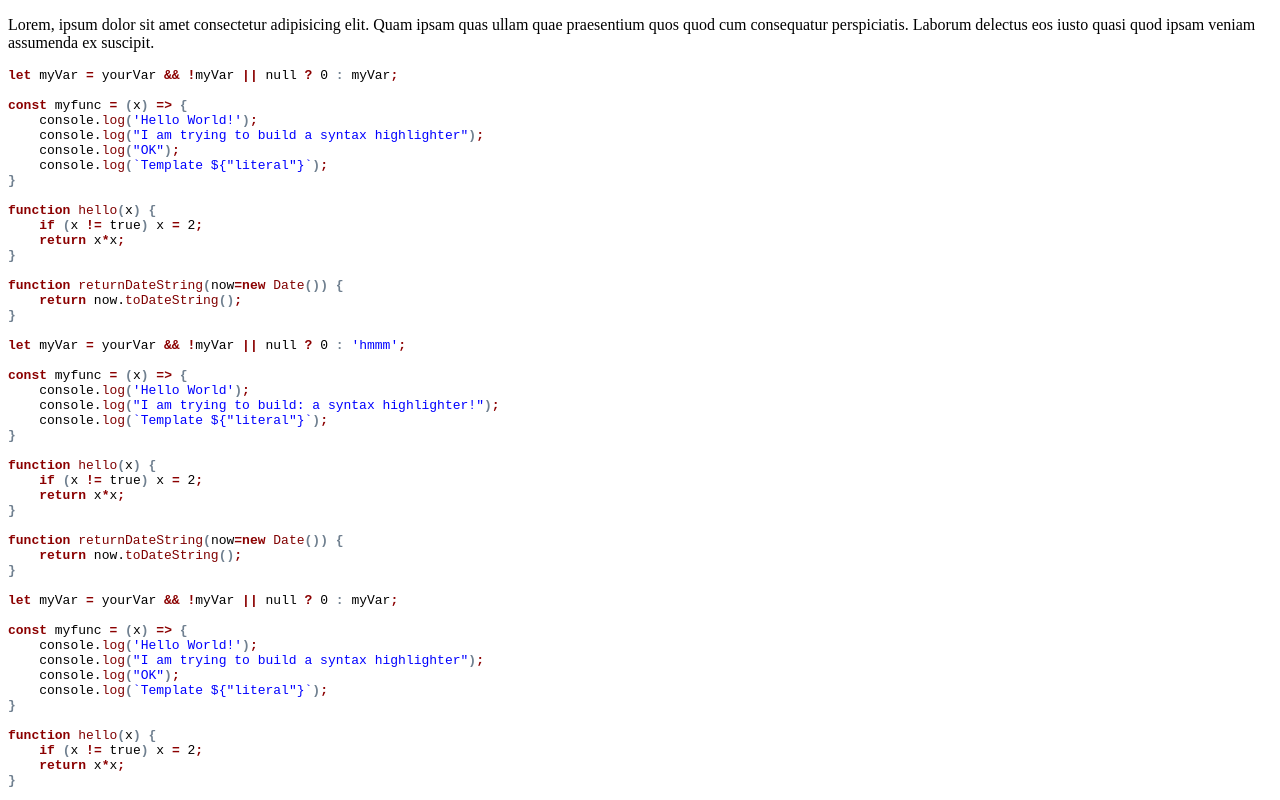
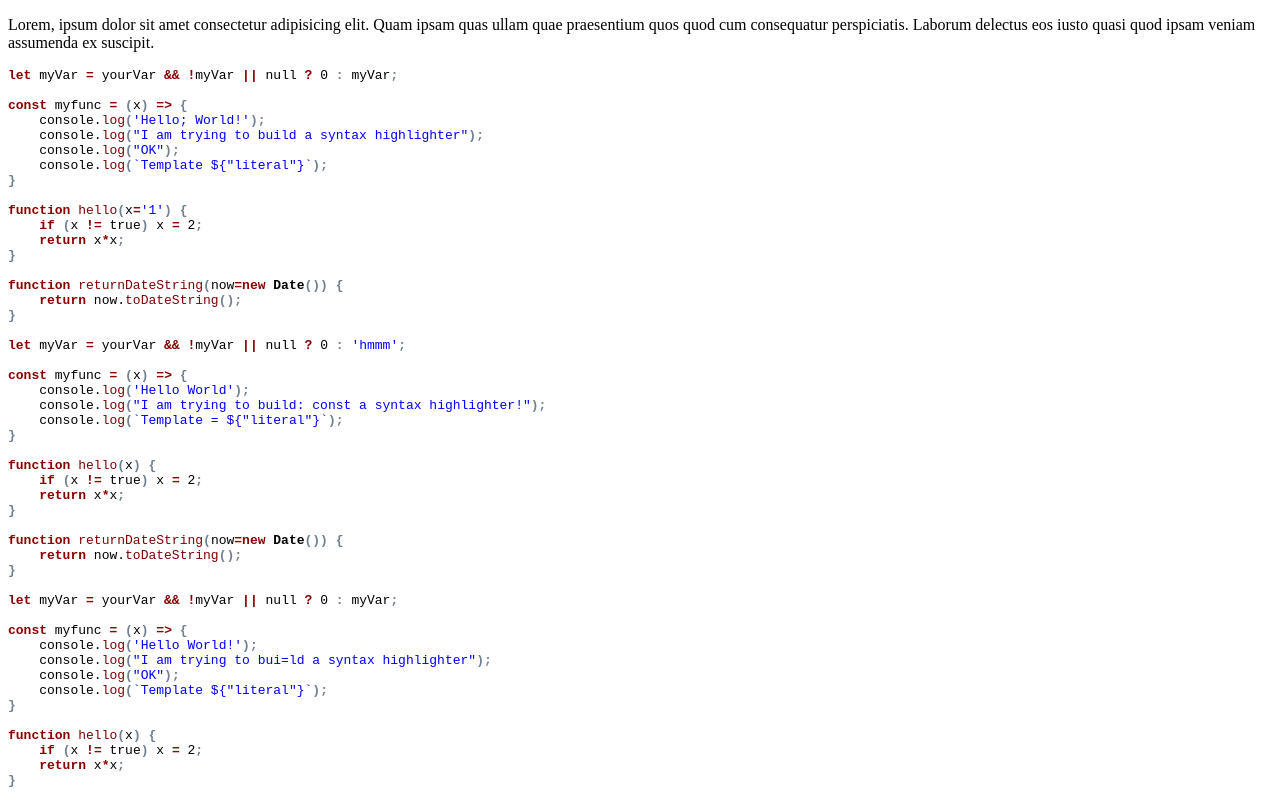
Before and after one commit to aaron-watts/Syntax-Highlighter, a plain HTML site: page index.html in a window 1280 px wide. Shown: the top 800 px of the page. Drawn offline with Linux system fonts and the light colour scheme.

Commit message:
fix equals bug and add class names

```diff
--- a/index.html
+++ b/index.html
@@ -19,13 +19,13 @@
 let myVar = yourVar && !myVar || null ? 0 : myVar;
 
 const myfunc = (x) =&gt; {
-    console.log('Hello World!');
-    console.log(&quot;I am trying to build a syntax highlighter&quot;);
+    console.log('Hello; World!');
+    console.log("I am trying to build a syntax highlighter");
     console.log("OK");
     console.log(`Template ${"literal"}`);
 }
 
-function hello(x) {
+function hello(x='1') {
     if (x != true) x = 2;
     return x*x;
 }
@@ -38,8 +38,8 @@ let myVar = yourVar && !myVar || null ? 0 : 'hmmm';
 
 const myfunc = (x) =&gt; {
     console.log('Hello World');
-    console.log(&quot;I am trying to build: a syntax highlighter!&quot;);
-    console.log(`Template ${"literal"}`);
+    console.log(&quot;I am trying to build: const a syntax highlighter!&quot;);
+    console.log(`Template &equals; ${"literal"}`);
 }
 
 function hello(x) {
@@ -55,7 +55,7 @@ let myVar = yourVar && !myVar || null ? 0 : myVar;
 
 const myfunc = (x) =&gt; {
     console.log('Hello World!');
-    console.log(&quot;I am trying to build a syntax highlighter&quot;);
+    console.log(&quot;I am trying to bui=ld a syntax highlighter&quot;);
     console.log("OK");
     console.log(`Template ${"literal"}`);
 }
--- a/scripts/index.js
+++ b/scripts/index.js
@@ -13,11 +13,14 @@ const generalSyntaxRules = {
             /\/\*\*[\s\S]*?\*\//g,
         ]
     },
+    classNames: {
+        regex: /\s[A-Z]\w*/g
+    },
     punctuationSoft: {
-        regex: /[[\](){}:]+|(&semi;)/g
+        regex: /[[\](){}:]+|(?<!&\w*);/g
     },
     punctuationHard: {
-        regex: /[\+\*!|?]|(&gt;|&lt;)/g
+        regex: /[\+\*!|?]|(&gt;|&lt;|&amp;)|\B=\B|=(?!")/g
     },
     number: {
         type: 'number',
@@ -42,30 +45,28 @@ highlightJS.forEach(sample => {
     const parseString = sample.innerText;
     parseString.innerHTML = sample.innerHTML;
 
-    sample.innerHTML = parseString.replaceAll(/&|=|(?<!&\w*);/g,
-        `<span class="sh-hard">$&</span>`);
+    new Set(parseString.match(generalSyntaxRules.strings.regex))
+        .forEach(match => {
+            sample.innerHTML = sample.innerHTML.replaceAll(match,
+                `<span class="sh-string">$&</span>`);
+        });
 
-    parseString.match(generalSyntaxRules.keyTermsHard.regex)
+    new Set(parseString.match(generalSyntaxRules.keyTermsHard.regex))
         .forEach(match => {
             sample.innerHTML = sample.innerHTML.replaceAll(new RegExp(`\\b(${match})\\b`, 'g'),
                 `<span class="sh-hard">$&</span>`);
         });
 
-    parseString.match(generalSyntaxRules.strings.regex)
+    new Set(parseString.match(generalSyntaxRules.classNames.regex))
+        .forEach(match => {
+            console.log(match)
+            sample.innerHTML = sample.innerHTML.replaceAll(match,
+                `<span class="sh-class">$&</span>`);
+        })
+
+    new Set(parseString.match(generalSyntaxRules.functions.regex))
         .forEach(match => {
             sample.innerHTML = sample.innerHTML.replaceAll(match,
-                `<span class="sh-string">$&</span>`);
-        });
-
-    parseString.match(generalSyntaxRules.keyTermsHard.regex)
-        .forEach(match => {
-            sample.innerHTML = sample.innerHTML.replace(match,
-                `<span class="sh-hard">$&</span>`);
-        });
-
-    parseString.match(generalSyntaxRules.functions.regex)
-        .forEach(match => {
-            sample.innerHTML = sample.innerHTML.replace(match,
                 `<span class="sh-fn">${match.slice(0, -1)}</span>(`);
         });
 
--- a/styles/style.css
+++ b/styles/style.css
@@ -2,25 +2,29 @@ pre.syntax-highlighted {
     color: black;
 }
 
-.sh-string {
+pre.syntax-highlighted .sh-string {
     color: blue;
 }
 
-.sh-string > * {
+pre.syntax-highlighted .sh-string > * {
     color: blue !important;
     font-weight: normal !important;
 }
 
-.sh-fn {
+pre.syntax-highlighted .sh-fn {
     color: maroon;
 }
 
-.sh-hard {
+pre.syntax-highlighted .sh-hard {
     color: darkred;
     font-weight: bold;
 }
 
-.sh-soft {
+pre.syntax-highlighted .sh-soft {
     color: slategray;
     font-weight: bold;
 }
+
+pre.syntax-highlighted .sh-class {
+    font-weight: bold;
+}
```
